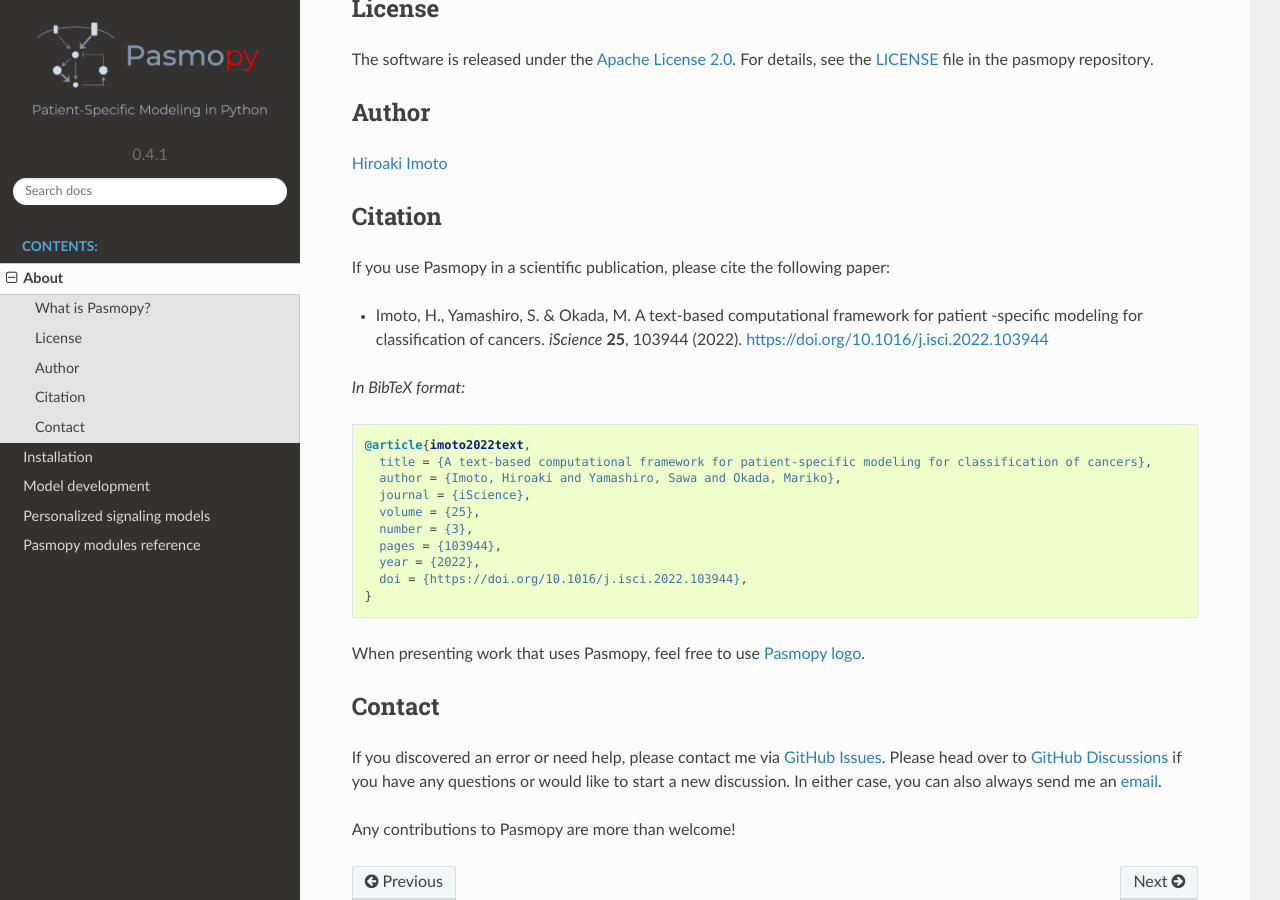
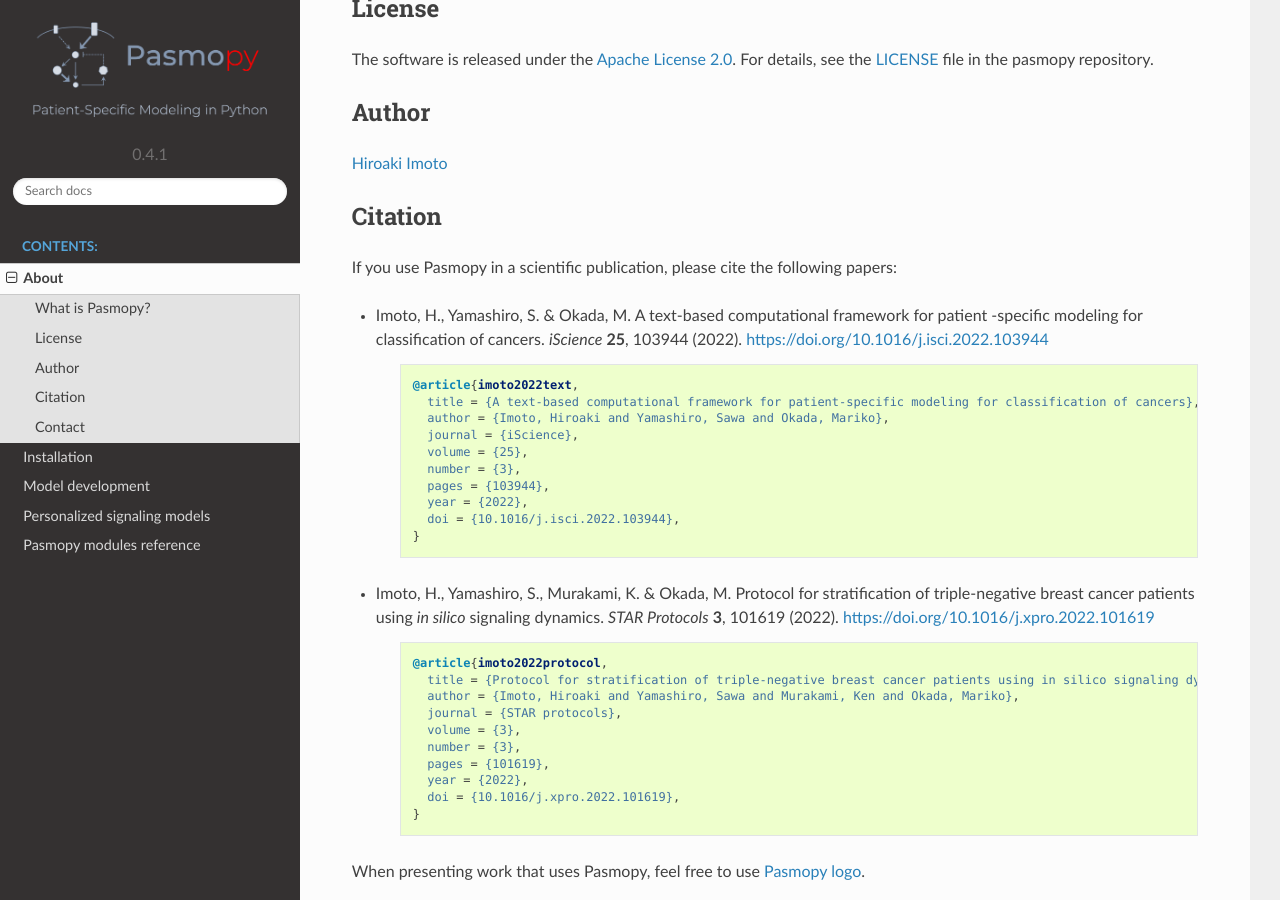
Before and after one commit to pasmopy/pasmopy, a Sphinx documentation site: the page built from docs/about.rst, in a window 1280 px wide and 900 px high, scrolled down 416 px. Built offline with Sphinx 7.4.7 and the Read the Docs theme 2.0.0, drawn with Linux system fonts in a browser that asks for light colours.

Commit message:
Update citation info (#109)

```diff
--- a/docs/about.rst
+++ b/docs/about.rst
@@ -26,24 +26,37 @@ Author
 Citation
 --------
 
-If you use Pasmopy in a scientific publication, please cite the following paper:
+If you use Pasmopy in a scientific publication, please cite the following papers:
 
 * Imoto, H., Yamashiro, S. & Okada, M. A text-based computational framework for patient -specific modeling for classification of cancers. *iScience* **25**, 103944 (2022). https://doi.org/10.1016/j.isci.2022.103944
 
-*In BibTeX format:*
+    .. code-block:: bibtex
 
-.. code-block:: bibtex
+        @article{imoto2022text,
+          title = {A text-based computational framework for patient-specific modeling for classification of cancers},
+          author = {Imoto, Hiroaki and Yamashiro, Sawa and Okada, Mariko},
+          journal = {iScience},
+          volume = {25},
+          number = {3},
+          pages = {103944},
+          year = {2022},
+          doi = {10.1016/j.isci.2022.103944},
+        }
 
-    @article{imoto2022text,
-      title = {A text-based computational framework for patient-specific modeling for classification of cancers},
-      author = {Imoto, Hiroaki and Yamashiro, Sawa and Okada, Mariko},
-      journal = {iScience},
-      volume = {25},
-      number = {3},
-      pages = {103944},
-      year = {2022},
-      doi = {https://doi.org/10.1016/j.isci.2022.103944},
-    }
+* Imoto, H., Yamashiro, S., Murakami, K. & Okada, M. Protocol for stratification of triple-negative breast cancer patients using *in silico* signaling dynamics. *STAR Protocols* **3**, 101619 (2022). https://doi.org/10.1016/j.xpro.2022.101619
+
+    .. code-block:: bibtex
+
+        @article{imoto2022protocol,
+          title = {Protocol for stratification of triple-negative breast cancer patients using in silico signaling dynamics},
+          author = {Imoto, Hiroaki and Yamashiro, Sawa and Murakami, Ken and Okada, Mariko},
+          journal = {STAR protocols},
+          volume = {3},
+          number = {3},
+          pages = {101619},
+          year = {2022},
+          doi = {10.1016/j.xpro.2022.101619},
+        }
 
 When presenting work that uses Pasmopy, feel free to use `Pasmopy logo <https://github.com/pasmopy/pasmopy/blob/master/docs/_static/img/pasmopy-project-logo.png>`_.
 
```
